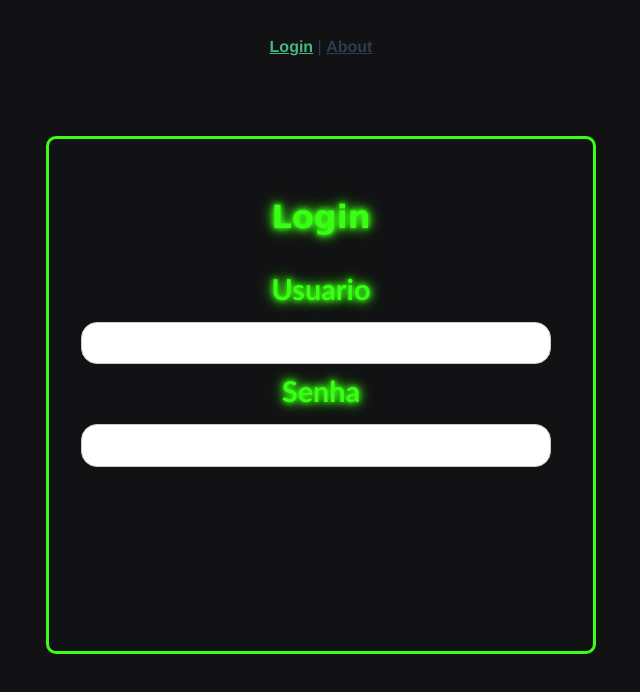
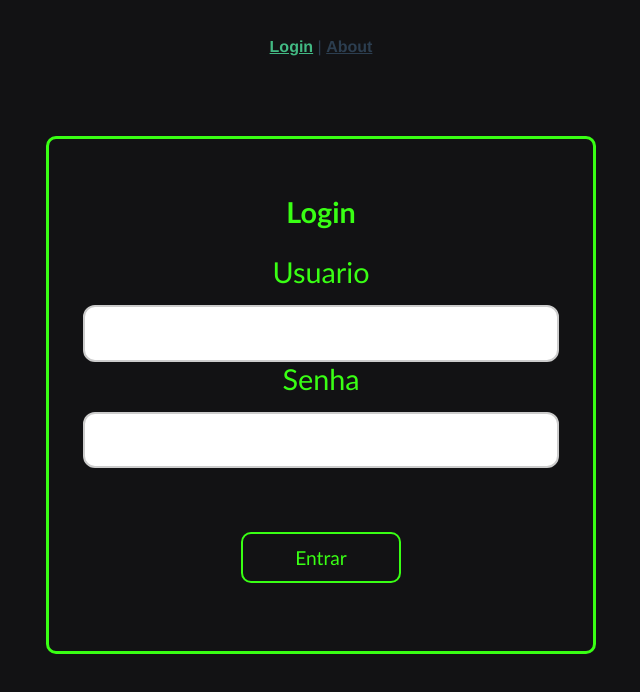
Before and after one commit to RamonFVM/Blog, a Vue app: page / in a window 1280 px wide. Shown: the top 692 px of the page, without its empty margins (319-959 px from the left). Built offline with nearby package versions, Linux system fonts and the light colour scheme.

Commit message:
Aplicando e estilizando o botão, junto com os input

```diff
--- a/src/views/UserLogin.vue
+++ b/src/views/UserLogin.vue
@@ -1,18 +1,37 @@
 <template>
-
    <div class="div-login">
      <form>
-           <h2>Login</h2>
-           <label >Usuario</label>
+       <h2 class="typewriter">Login</h2>
+       <label class="typewriter">Usuario</label>
        <input type="text">
-           <label>Senha</label>
+       <label class="typewriter">Senha</label>
        <input type="password">
+       <button class="btn">Entrar</button>
      </form>
    </div>
-
  </template>
 
+
+
  <style scoped>
+
+ @keyframes typing {
+   from {
+     width: 0;
+   }
+   to {
+     width: 100%;
+   }
+ }
+
+ body {
+   display: flex;
+   justify-content: center;
+   align-items: center;
+   height: 100vh;
+   margin: 0;
+   background-color: black;
+ }
 
 
  .div-login {
@@ -23,47 +42,75 @@
    margin: 50px auto;
    height: 28rem;
    border: 3px solid #39FF14;
-
-
+   display: flex;
+   flex-direction: column;
+   align-items: center;
  }
 
  form {
    display: flex;
    flex-direction: column;
-
  }
 
-label {
-  margin-top: 10px;
-  font-weight: bold;
+
+ .typewriter {
    font-family: 'Trebuchet MS', 'Lucida Sans Unicode', 'Lucida Grande', 'Lucida Sans', Arial, sans-serif;
    font-size: 1.8rem;
    color: #39FF14;
-  text-shadow: 0 0 5px #39FF14, 0 0 10px #39FF14, 0 0 15px #39FF14;
+   white-space: nowrap;
+   overflow: hidden;
+   animation: typing 3s steps(30) 1s forwards;
  }
 
+
  input {
-  padding: 10px;
+   padding: 12px;
    margin-top: 16px;
-  border: 1px solid #ccc;
-  border-radius: 16px;
+   border: 2px solid #ccc;
+   border-radius: 12px;
    width: 28rem;
-  height: 1.3rem;
-  font-size: larger;
+   height: 1.8rem;
+   font-size: 1.2rem;
    font-family: 'Gill Sans', 'Gill Sans MT', Calibri, 'Trebuchet MS', sans-serif;
+   transition: box-shadow 0.3s ease, transform 0.3s ease;
 }
 
-input:focus{
-   border:none;
+input:focus {
+   border-color: #39FF14;
    outline: none;
+   box-shadow: 0 0 12px rgba(57, 255, 20, 0.6);
+   transform: scale(1.02);
 }
-
  h2 {
    text-align: center;
    margin-bottom: 26px;
    font-family: 'Lucida Sans', 'Lucida Sans Regular', 'Lucida Grande', 'Lucida Sans Unicode', Geneva, Verdana, sans-serif;
    color: #39FF14;
    font-size: 2rem;
-  text-shadow: 0 0 5px #39FF14, 0 0 10px #39FF14, 0 0 15px #39FF14;
+   white-space: nowrap;
+   overflow: hidden;
+   animation: typing 3s steps(5) 1s forwards;
+ }
+
+ .btn {
+   padding: 12px 24px;
+   margin-top: 4rem;
+   font-size: 1.2rem;
+   font-family: 'Trebuchet MS', 'Lucida Sans Unicode', 'Lucida Grande', 'Lucida Sans', Arial, sans-serif;
+   background-color: transparent;
+   color: #39FF14;
+   border: 2px solid #39FF14;
+   border-radius: 10px;
+   cursor: pointer;
+   width: 10rem;
+   text-align: center;
+   transition: background-color 0.3s ease, color 0.3s ease;
+   margin-left: auto;
+   margin-right: auto;
+}
+.btn:hover {
+   background-color: #39FF14;
+   color: black;
+   box-shadow: 0 0 15px #39FF14, 0 0 30px #39FF14;
 }
  </style>
```
Lines whose indentation alone changed are shown as unchanged.
